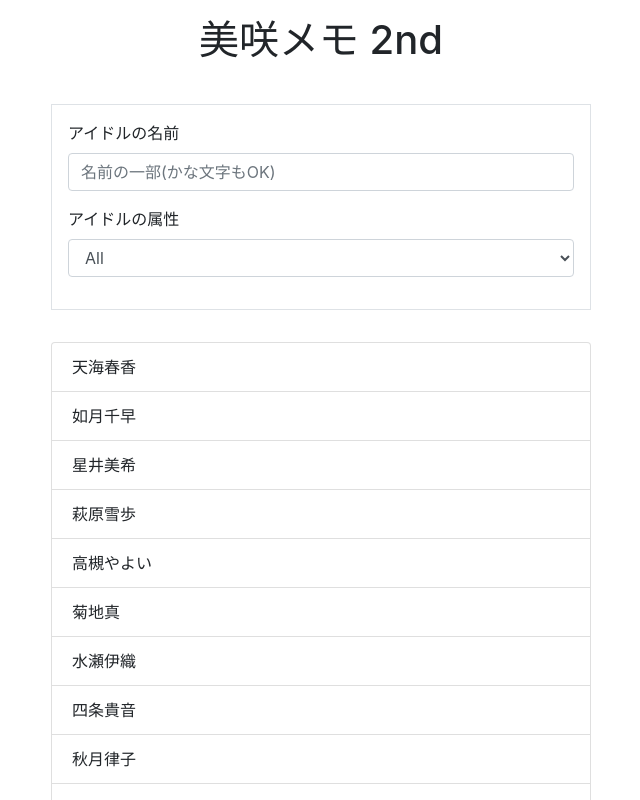
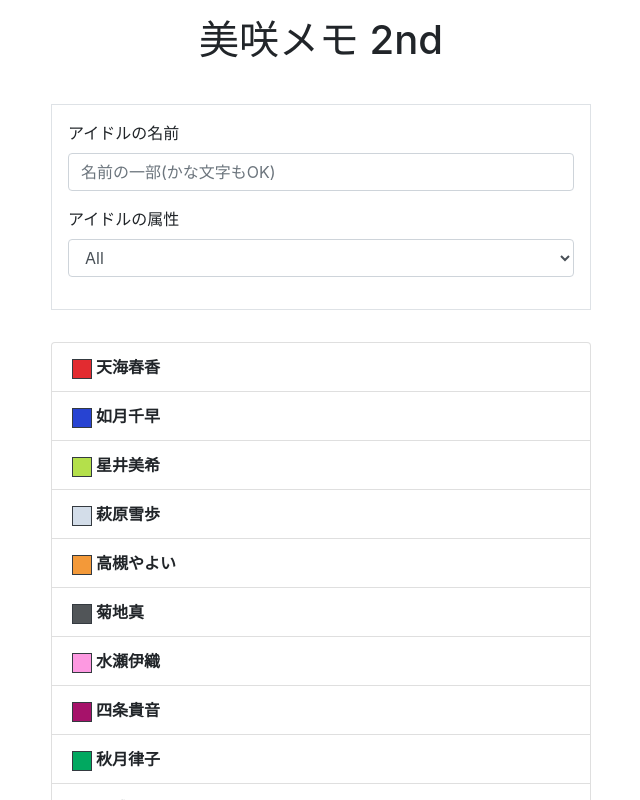
Before and after one commit to YSRKEN/MisakiMemo2nd, a React (Create React App) app in the folder misaki-memo-2nd/: page / in a window 1280 px wide. Shown: the top 800 px of the page, without its empty margins (319-959 px from the left). Built offline with nearby package versions, Linux system fonts and the light colour scheme.

Commit message:
[add] リストの左側に、アイドルのテーマカラーを表示できるようにした

```diff
--- a/misaki-memo-2nd/src/App.tsx
+++ b/misaki-memo-2nd/src/App.tsx
@@ -145,11 +145,31 @@ const SearchForm: React.FC = () => {
 const IdolView: React.FC = () => {
   const { filteredIdolDataList } = useContext(StateContext);
 
+  if (filteredIdolDataList.length > 0) {
+    return (
+      <ListGroup>
+        {filteredIdolDataList.map((idol: IdolData) => (
+          <ListGroup.Item key={idol.id}>
+            <div className="d-flex">
+              <div
+                className="border border-dark mr-1 mt-1"
+                style={{
+                  backgroundColor: idol.color,
+                  width: 20,
+                  height: 20,
+                }}
+              />
+              <span className="font-weight-bold">{idol.name}</span>
+            </div>
+          </ListGroup.Item>
+        ))}
+      </ListGroup>
+    );
+  }
+
   return (
     <ListGroup>
-      {filteredIdolDataList.map((idol: IdolData) => (
-        <ListGroup.Item key={idol.id}>{idol.name}</ListGroup.Item>
-      ))}
+      <ListGroup.Item>※該当者がいませんでした</ListGroup.Item>
     </ListGroup>
   );
 };
```
